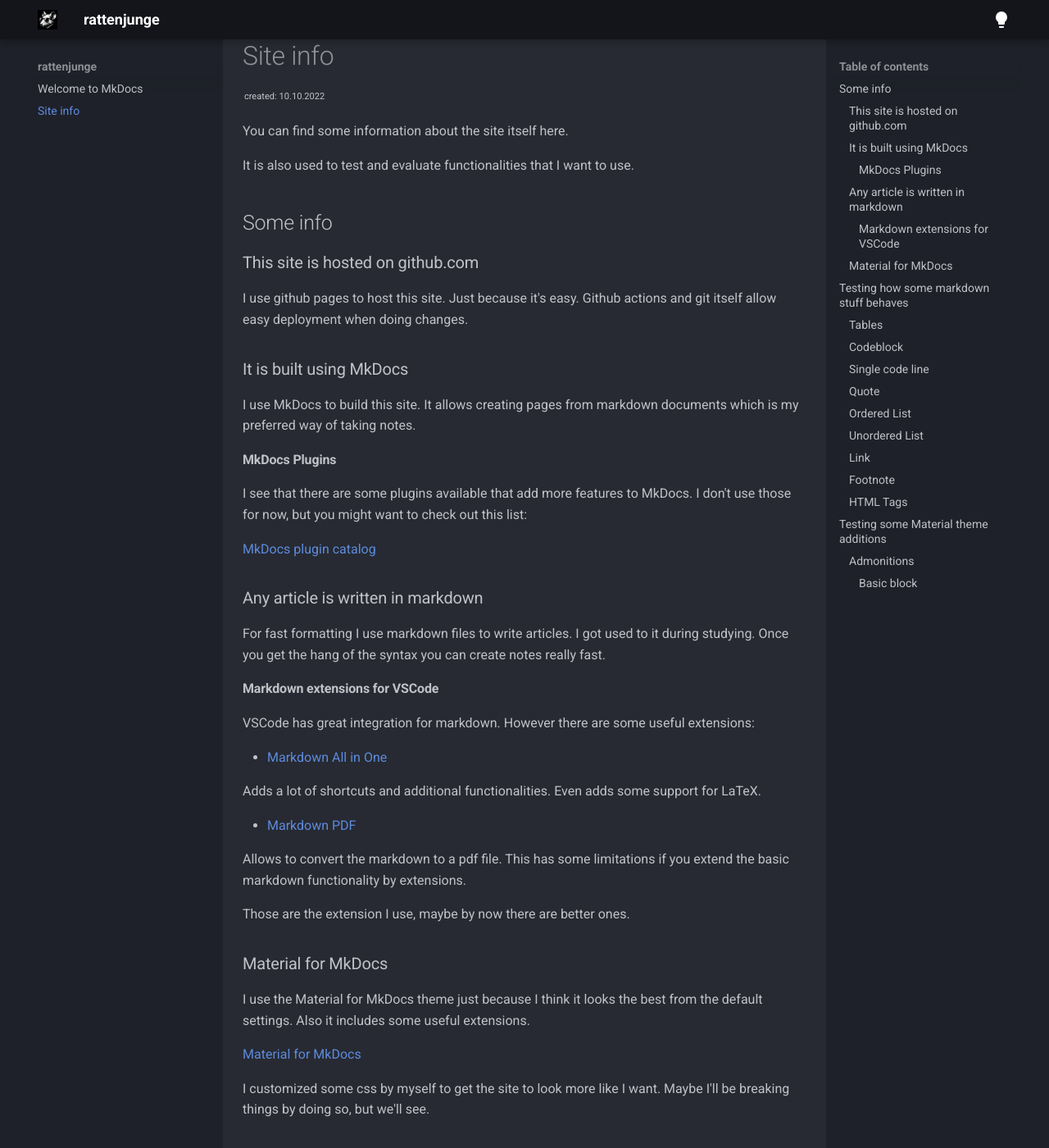
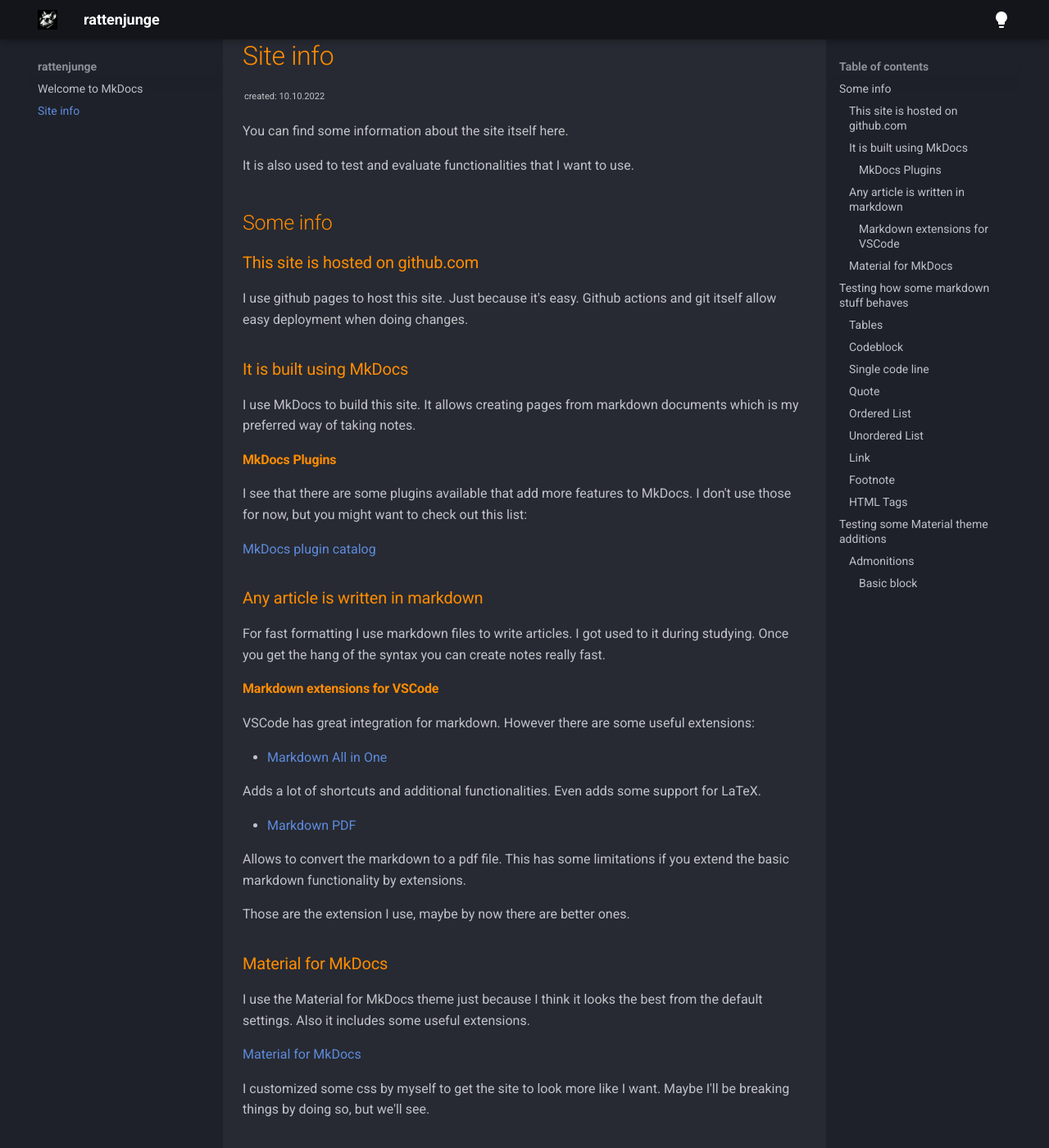
Before and after one commit to rattenjunge-samu/rattenjunge-samu.github.io, an MkDocs documentation site: the page built from docs/2022_10_10_site_info.md, in a window 1280 px wide and 1400 px high. Shown: the whole window at 82% size. Built offline with MkDocs 1.6.1 and Material for MkDocs 9.7.7, drawn with Linux system fonts in a browser that asks for light colours.

Commit message:
change heading colors

```diff
--- a/docs/css/extra.css
+++ b/docs/css/extra.css
@@ -1,5 +1,26 @@
+:root {
+    /* to change some variables */
+}
+
 h1 {
+    color: darkorange;
     margin-bottom: 0px;
+}
+
+.md-typeset h1 {
+    color: darkorange;
+}
+
+h2 {
+    color: darkorange;
+}
+
+h3 {
+    color: darkorange;
+}
+
+h4 {
+    color: darkorange;
 }
 
 .md-typeset h1 {
```
